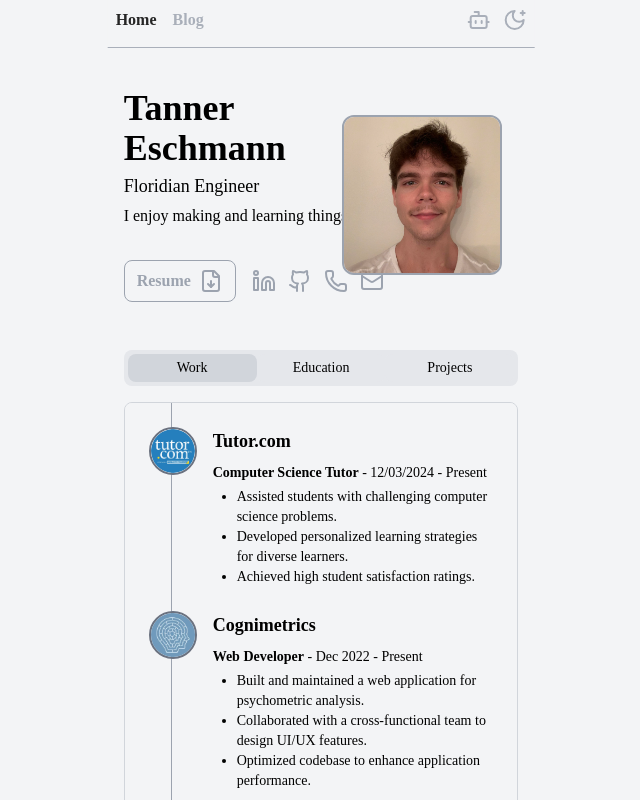
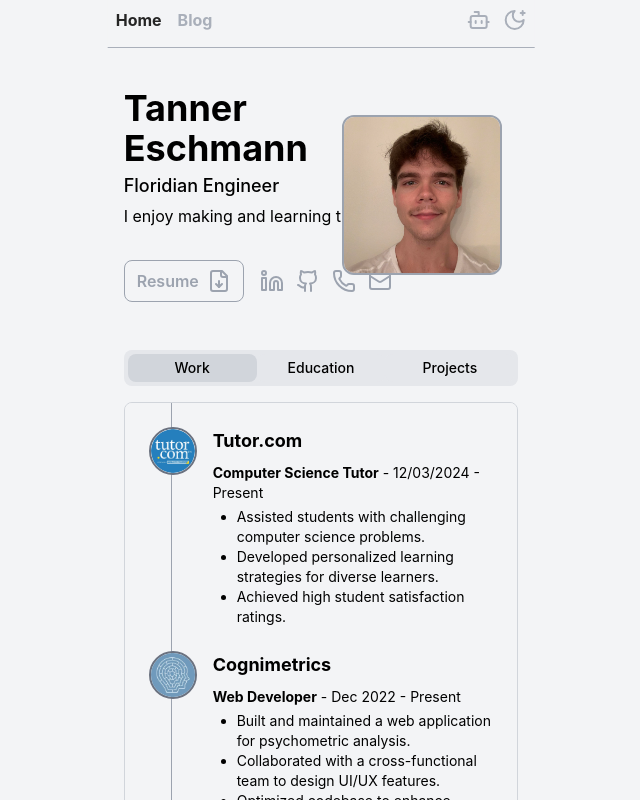
Before and after one commit to Broilan/TannerEschmann.com, a React (Vite) app: page / in a window 1280 px wide. Shown: the whole page, without its empty margins (319-959 px from the left). Built offline with nearby package versions, Linux system fonts and the light colour scheme.

Commit message:
font update

```diff
--- a/src/App.jsx
+++ b/src/App.jsx
@@ -8,7 +8,7 @@
   return (
     <HelmetProvider>
       <Router>
-        <div className="w-screen h-screen font-serif bg-gray-100 dark:bg-gray-950 text-black dark:text-gray-200 overflow-y-auto hide-scrollbar">
+        <div className="w-screen h-screen bg-gray-100 dark:bg-gray-950 text-black dark:text-gray-200 overflow-y-auto hide-scrollbar">
           <Navbar />
           <main className="relative w-full flex flex-col items-center mt-12">
             <div className="w-full lg:w-1/3 mx-auto px-4 py-10 flex flex-col space-y-4">
--- a/tailwind.config.js
+++ b/tailwind.config.js
@@ -6,16 +6,16 @@
   ],
   theme: {
     fontFamily: {
-      // System default sans-serif fonts
-      'sans': ['ui-sans-serif', 'system-ui', 'Roboto', 'Helvetica', 'Arial', 'sans-serif'],
-      // Serif fonts including Times New Roman
-      'serif': ['Times New Roman', 'ui-serif', 'Georgia', 'Cambria', 'serif'],
-      // Monospace fonts for coding/console style
-      'mono': ['ui-monospace', 'SFMono-Regular', 'Courier New', 'monospace'],
-      // Display fonts for headlines or emphasis
-      'display': ['Oswald', 'Merriweather', 'Poppins', 'sans-serif'],
-      // Body fonts for general text
-      'body': ['"Open Sans"', 'Lora', 'Inter', 'sans-serif'],
+      // Clean and modern sans-serif
+      'sans': ['Inter', 'DM Sans', 'Poppins', 'Open Sans', 'sans-serif'],
+      // Elegant and classic serif
+      'serif': ['Playfair Display', 'Merriweather', 'Lora', 'Libre Baskerville', 'serif'],
+      // Bold and decorative cursive
+      'cursive': ['Lobster', 'Dancing Script', 'Pacifico', 'Great Vibes', 'cursive'],
+      // Minimal and sophisticated
+      'display': ['Raleway', 'Bebas Neue', 'Archivo', 'Kanit', 'sans-serif'],
+      // Mono fonts for code
+      'mono': ['Fira Code', 'Courier New', 'monospace'],
     },
     extend: {
       colors: {
```
